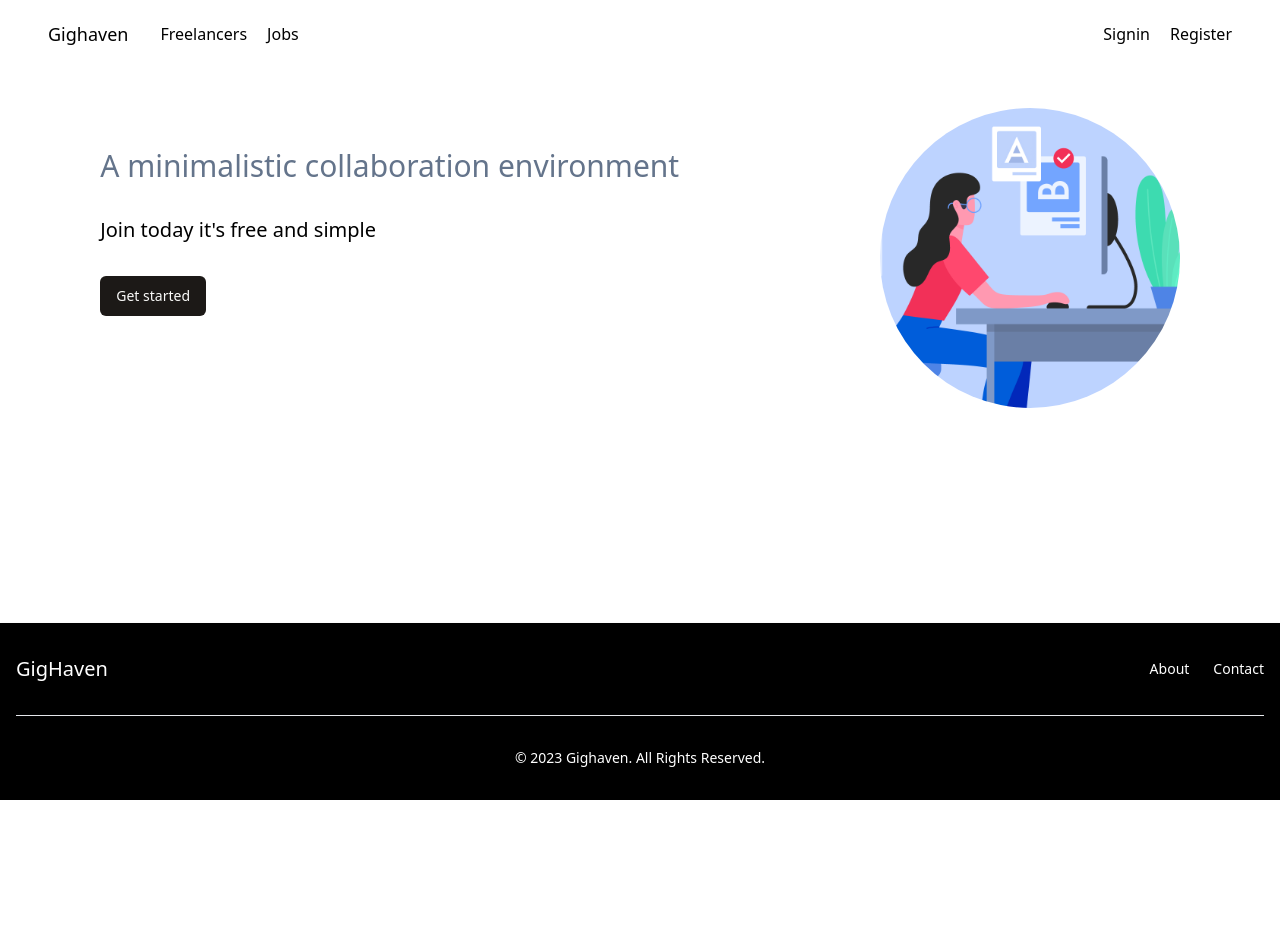
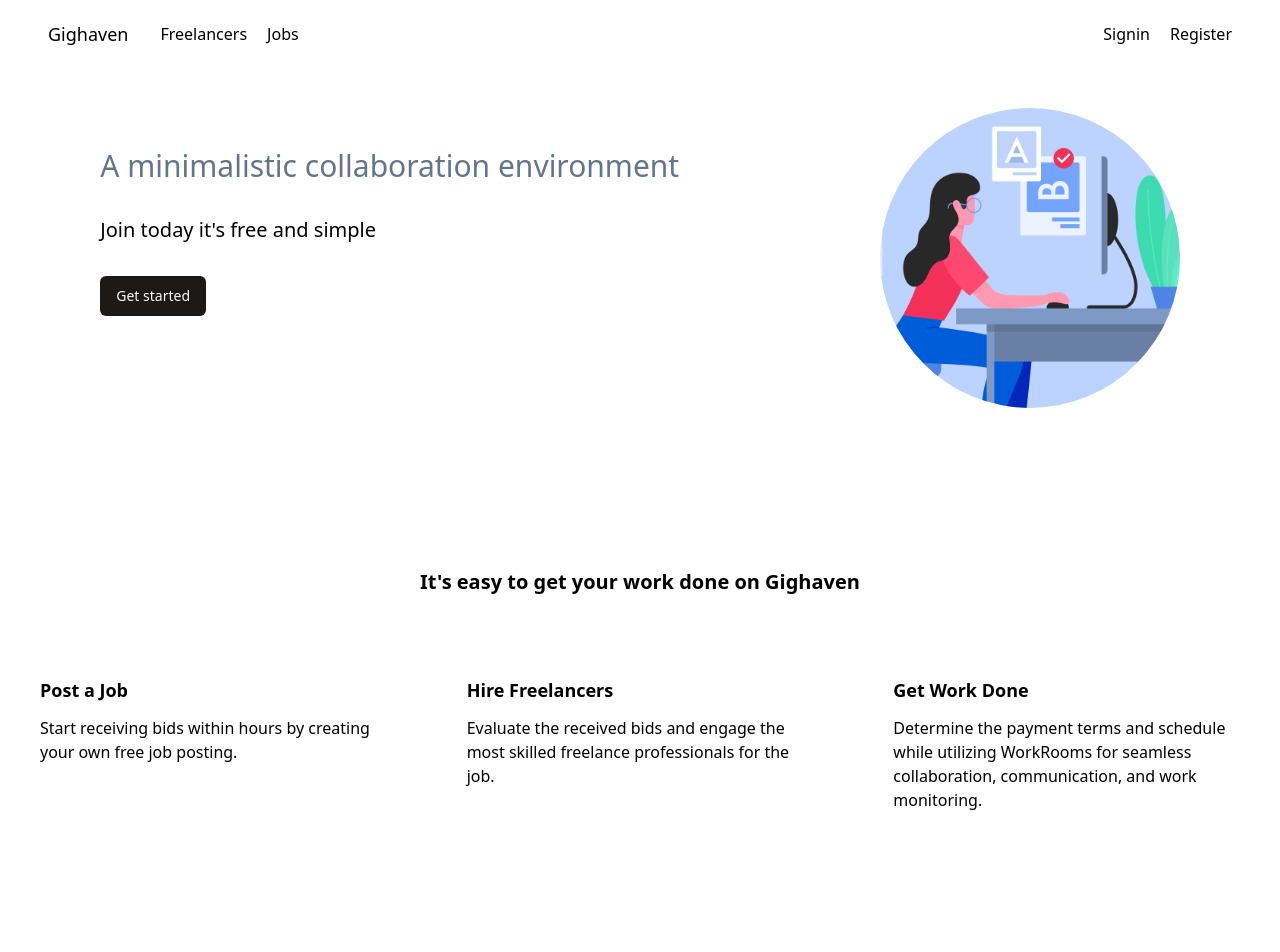
Before and after one commit to kamal-ezz/gighaven, a Next.js app: page / in a window 1280 px wide. Shown: the top 952 px of the page. Before the commit the page ends 800 px from the top, so only its background shows below. Built offline with nearby package versions, Linux system fonts and the light colour scheme.

Commit message:
add section landing page

```diff
--- a/src/app/page.tsx
+++ b/src/app/page.tsx
@@ -24,6 +24,39 @@ export default function Home() {
           className="mt-10 rounded-full"
         />
       </section>
+      <section className="mt-40 mb-20">
+        <h1 className="text-xl text-center font-semibold">
+          It's easy to get your work done on Gighaven
+        </h1>
+        <div className="mt-20 flex">
+          <div className="w-1/3 px-10">
+            {/*<Image src="#" alt="" width={50} height={50} />*/}
+            <h3 className="text-lg font-semibold mb-3">Post a Job</h3>
+            <p>
+              Start receiving bids within hours by creating your own free job
+              posting.
+            </p>
+          </div>
+
+          <div className="w-1/3 px-10">
+            {/*<Image src="#" alt="" width={50} height={50} />*/}
+            <h3 className="text-lg font-semibold mb-3">Hire Freelancers</h3>
+            <p>
+              Evaluate the received bids and engage the most skilled freelance
+              professionals for the job.
+            </p>
+          </div>
+
+          <div className="w-1/3 px-10">
+            {/*<Image src="#" alt="" width={50} height={50} />*/}
+            <h3 className="text-lg font-semibold mb-3">Get Work Done</h3>
+            <p>
+              Determine the payment terms and schedule while utilizing WorkRooms
+              for seamless collaboration, communication, and work monitoring.
+            </p>
+          </div>
+        </div>
+      </section>
     </main>
   );
 }
```
